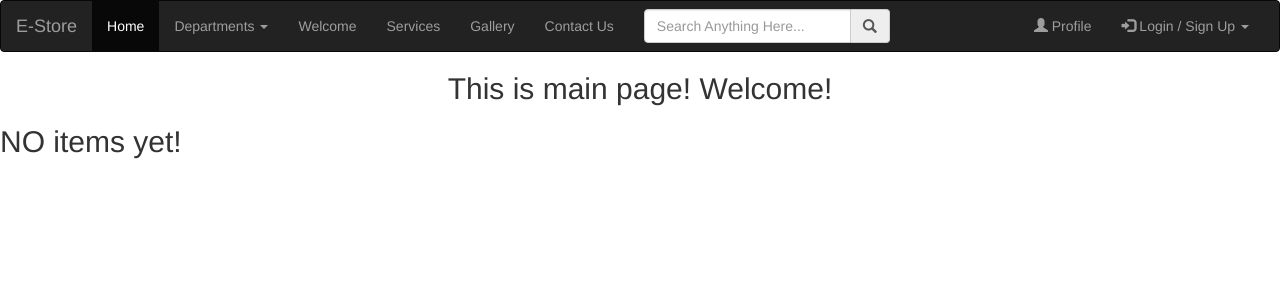
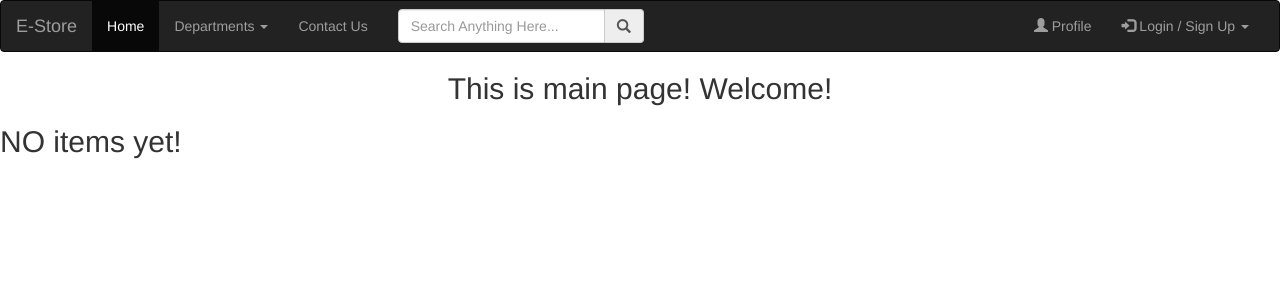
Before and after one commit to omirzakye/electronic-store, a Django app: template electronic_store/store/templates/store/index.html in a window 1280 px wide. Shown: the top 300 px of the page. Run offline with Django 3.2, Linux system fonts and the light colour scheme; the template is opened without the code that fills it, so the values that code supplies are empty; some libraries are stand-ins or nearby versions.

Commit message:
changed nav-bar

```diff
--- a/electronic_store/store/templates/store/layout.html
+++ b/electronic_store/store/templates/store/layout.html
@@ -33,9 +33,6 @@
                                     <li><a href="{% url 'store:departments' %}">All departments</a></li>
                                 </ul>
                             </li>
-                            <li><a href="#">Welcome</a></li>
-                            <li><a href="#">Services</a></li>
-                            <li><a href="#">Gallery</a></li>
                             <li><a href="#">Contact Us</a></li>
                         </ul>
                         <ul class="nav navbar-nav">
```
